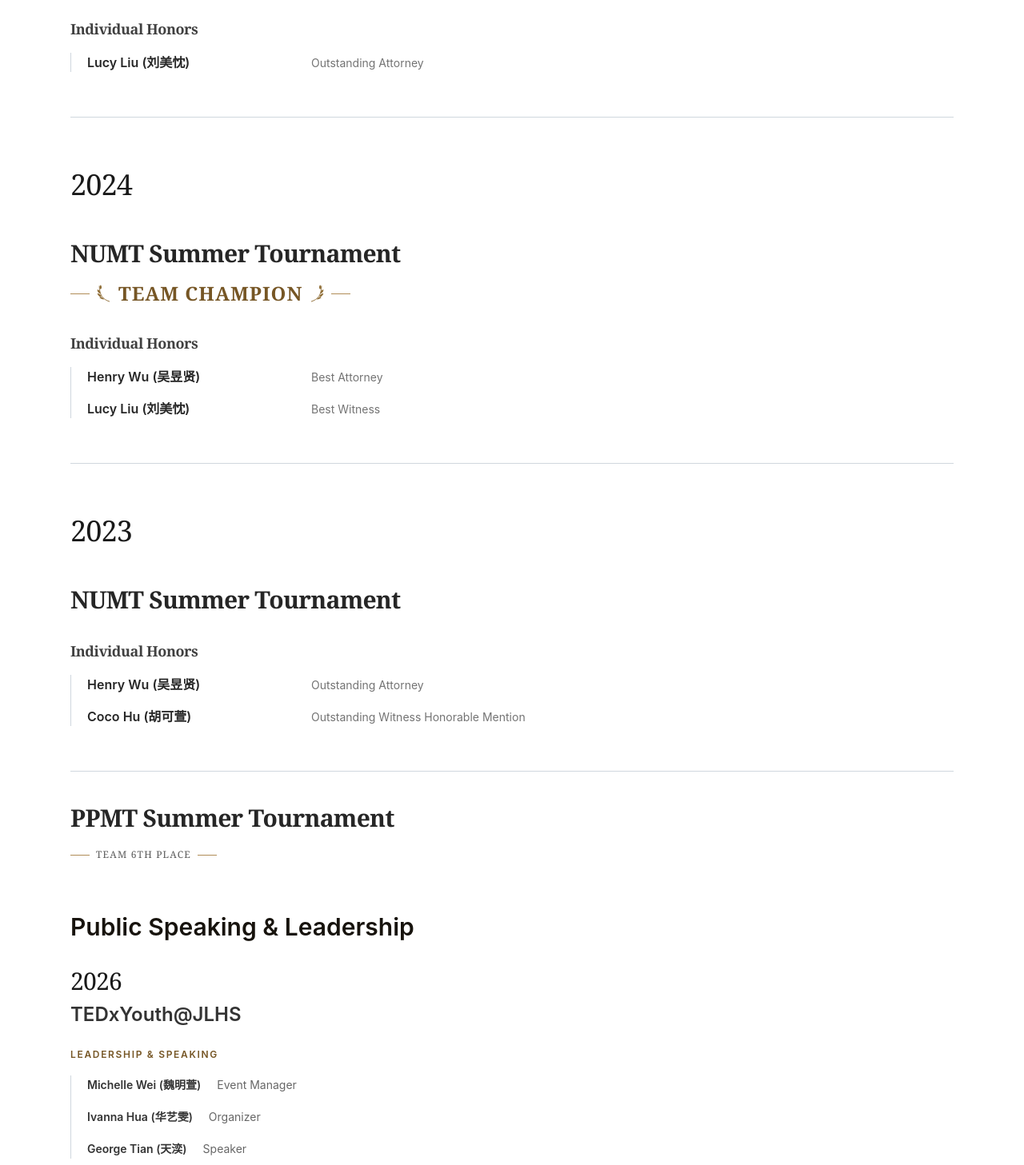
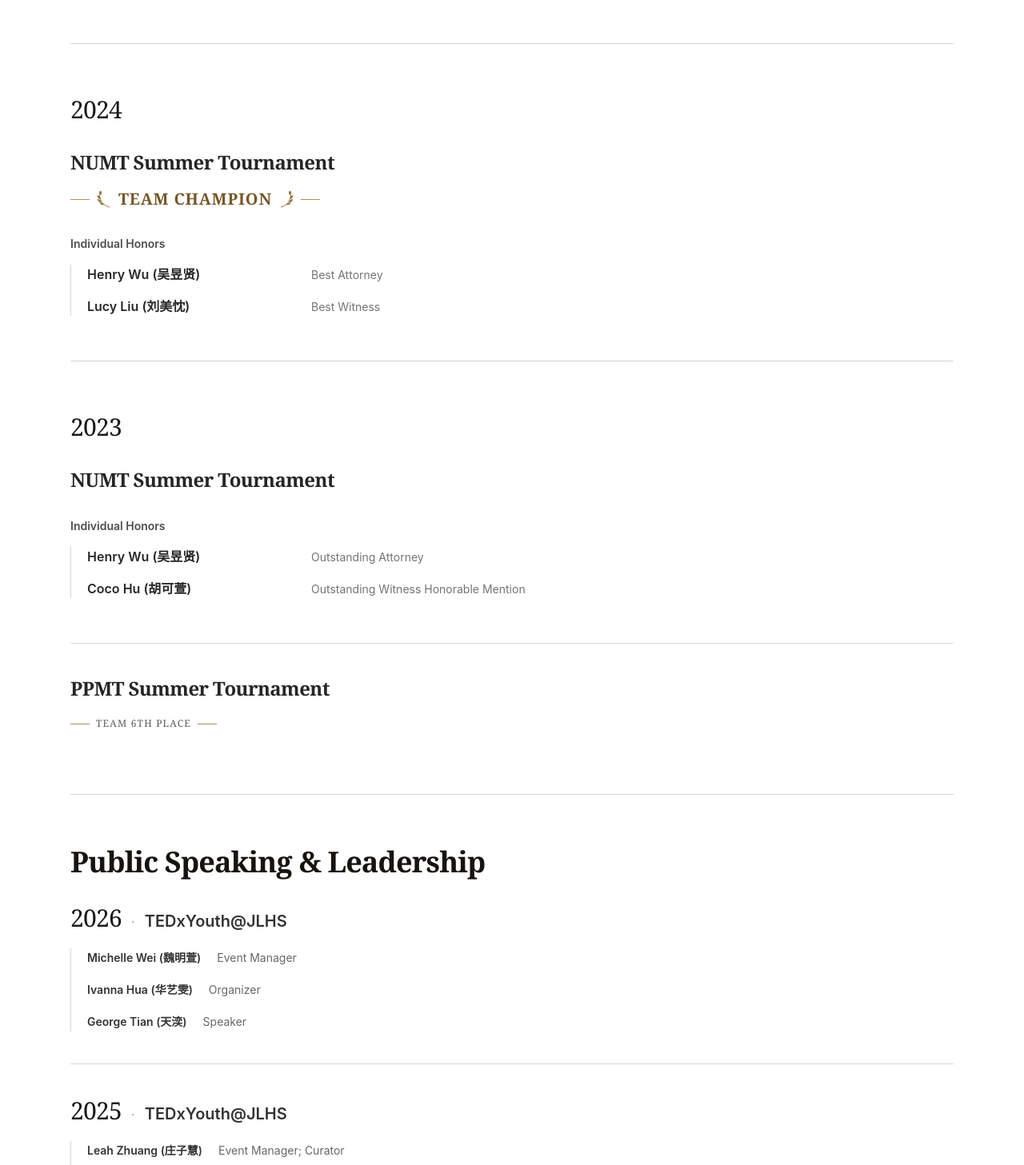
Before and after one commit to henrywyx0730/jlhsctc-official-website, a Next.js app: page /achievements in a window 1280 px wide. Shown: the part 1273-2730 px from the top of the page at 80% size. Built offline with nearby package versions, Linux system fonts and the light colour scheme.

Commit message:
style: refine editorial typography and hierarchy

```diff
--- a/app/achievements/page.js
+++ b/app/achievements/page.js
@@ -144,16 +144,6 @@
   },
 ];
 
-function HonorDivider({ label, className = "mt-5" }) {
-  return (
-    <div className={className}>
-      <span className="text-xs font-semibold uppercase tracking-[0.14em] text-[#765625]">
-        {label}
-      </span>
-    </div>
-  );
-}
-
 function LaurelHalf({ mirrored = false }) {
   return (
     <svg
@@ -179,7 +169,7 @@
     <div className="mt-4 flex max-w-sm items-center gap-2 text-[#8f6d36]">
       <span className="h-px w-6 shrink-0 bg-[#b08d57]" aria-hidden="true" />
       <LaurelHalf />
-      <span className="font-serif text-xl font-bold uppercase tracking-[0.04em] text-[#765625] md:text-2xl">
+      <span className="font-serif text-lg font-bold uppercase tracking-[0.04em] text-[#765625] md:text-xl">
         {result}
       </span>
       <LaurelHalf mirrored />
@@ -204,7 +194,7 @@
   return (
     <article className="border-t border-[#d0d7de] pt-10 first:border-t-0 first:pt-0">
       <div className="max-w-3xl">
-        <h4 className="font-serif text-2xl font-semibold tracking-tight text-black/85 md:text-3xl">
+        <h4 className="font-serif text-xl font-semibold tracking-tight text-black/85 md:text-2xl">
           {event.title}
         </h4>
         {event.team && (
@@ -218,7 +208,7 @@
 
       {event.individual.length > 0 && (
         <div className="mt-8">
-          <h5 className="font-serif text-lg font-semibold tracking-tight text-black/75">
+          <h5 className="text-sm font-semibold text-black/70">
             Individual Honors
           </h5>
           <ul className="mt-4 space-y-4 border-l border-[#d0d7de] pl-5 text-sm leading-6">
@@ -243,10 +233,10 @@
 function AchievementYear({ year }) {
   return (
     <section className="border-t border-[#d0d7de] pt-16 first:border-t-0 first:pt-0">
-      <h3 className="font-serif text-3xl font-normal tracking-tight text-black/90 md:text-4xl">
+      <h3 className="font-serif text-2xl font-normal tracking-tight text-black/90 md:text-3xl">
         {year.year}
       </h3>
-      <div className="mt-12 space-y-14">
+      <div className="mt-8 space-y-14">
         {year.events.map((event) => (
           <AchievementEvent key={event.title} event={event} />
         ))}
@@ -268,13 +258,18 @@
 function SpeakingPeriod({ period }) {
   return (
     <section className="border-t border-[#d0d7de] pt-10 first:border-t-0 first:pt-0">
-      <p className="font-serif text-3xl font-normal tracking-tight text-black/90">{period.year}</p>
-      <h3 className="mt-2 font-display text-2xl font-semibold text-black/80">
-        TEDxYouth@JLHS
-        <span className="sr-only"> {period.year}</span>
+      <h3 className="flex flex-wrap items-baseline gap-x-3">
+        <span className="font-serif text-2xl font-normal tracking-tight text-black/90 md:text-3xl">
+          {period.year}
+        </span>
+        <span className="text-black/40" aria-hidden="true">
+          ·
+        </span>
+        <span className="font-display text-lg font-semibold text-black/80 md:text-xl">
+          TEDxYouth@JLHS
+        </span>
       </h3>
-      <HonorDivider label="Leadership & Speaking" className="mt-5" />
-      <ul className="mt-4 space-y-4 border-l border-[#d0d7de] pl-5 text-sm leading-6">
+      <ul className="mt-5 space-y-4 border-l border-[#d0d7de] pl-5 text-sm leading-6">
         {period.entries.map((entry) => (
           <li
             key={`${period.year}-${entry.person}`}
@@ -303,7 +298,7 @@
   return (
     <>
       <section className="mx-auto max-w-6xl px-6 py-12">
-        <h1 className="mt-0 font-serif text-5xl font-semibold tracking-tight md:text-7xl">
+        <h1 className="mt-3 font-serif text-5xl font-semibold tracking-tight md:text-6xl">
           Achievements
         </h1>
         <p className="mt-5 max-w-3xl text-base leading-7 text-black/65">
@@ -311,13 +306,15 @@
           leadership contributions associated with the Critical Thinking Club.
         </p>
 
-        <section className="mt-16">
-          <h2 className="font-serif text-3xl font-semibold">Competition History</h2>
+        <section className="mt-12">
+          <h2 className="font-serif text-3xl font-semibold tracking-tight md:text-4xl">
+            Competition History
+          </h2>
           <CompetitionAchievements />
         </section>
 
-        <section className="mt-16">
-          <h2 className="font-display text-3xl font-semibold">
+        <section className="mt-20 border-t border-[#d0d7de] pt-16">
+          <h2 className="font-serif text-3xl font-semibold tracking-tight md:text-4xl">
             Public Speaking &amp; Leadership
           </h2>
           <SpeakingAchievements />
--- a/app/page.js
+++ b/app/page.js
@@ -160,7 +160,7 @@
           title="About the Club"
           description="A student-led organization dedicated to discussion, argumentation, public reasoning, and intellectual exchange."
         >
-          <div className="space-y-4 text-sm leading-7 text-black/70">
+          <div className="max-w-3xl space-y-4 text-base leading-7 text-black/70">
             <p>
               The Critical Thinking Club is one of the longest-standing student
               clubs in ZMB history. As a student-led club at Jinling High School ZMB, CTC is
@@ -236,7 +236,7 @@
 
         <EditorialSection title="Front Office">
           <div className="space-y-5 text-sm leading-7 text-black/70">
-            <p>
+            <p className="max-w-3xl text-base leading-7">
               Established in 2026, the Front Office serves as a collaborative
               leadership body dedicated to supporting the long-term development,
               continuity, and institutional initiatives of the Critical Thinking
--- a/app/presidents/page.js
+++ b/app/presidents/page.js
@@ -284,7 +284,7 @@
             {person.education}
           </p>
           {person.bio ? (
-            <p className="mt-4 text-sm leading-7 text-black/70">
+            <p className="mt-4 max-w-3xl text-base leading-7 text-black/70">
               {person.bio}
             </p>
           ) : (
@@ -312,7 +312,7 @@
         <h1 className="mt-3 font-serif text-5xl font-semibold tracking-tight md:text-6xl">
           Presidents
         </h1>
-        <p className="mt-5 max-w-5xl text-base leading-7 text-black/65">
+        <p className="mt-5 max-w-3xl text-base leading-7 text-black/65">
           Profiles are organized by academic year and leadership role, preserving
           each term&apos;s president and co-presidents.
         </p>
```
